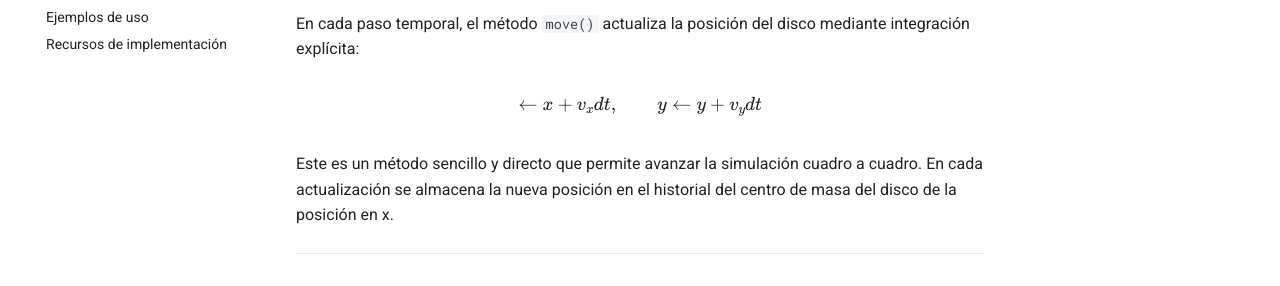
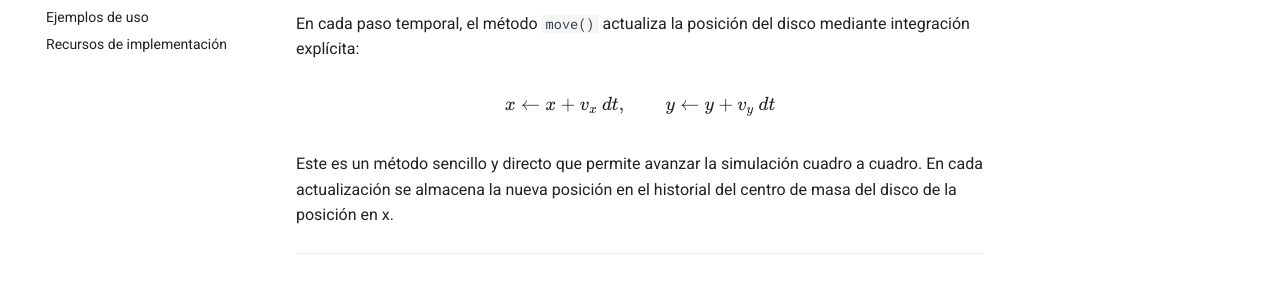
Before and after one commit to alexsandive/ProyectoFinal_Computacional, an MkDocs documentation site: the page built from docs/explanation.md, in a window 1280 px wide and 900 px high, scrolled down 886 px. Shown: the part 163-449 px from the top of the window. Built offline with MkDocs 1.6.1 and Material for MkDocs 9.7.7, drawn with Linux system fonts in a browser that asks for light colours.

Commit message:
Mas bonito

```diff
--- a/docs/explanation.md
+++ b/docs/explanation.md
@@ -30,7 +30,7 @@ Cada instancia de `Disco` puede:
 En cada paso temporal, el método `move()` actualiza la posición del disco mediante integración explícita:
 
 \[
-\leftarrow x + v_x dt,\qquad y \leftarrow y + v_y dt
+x \leftarrow x + v_x \;dt,\qquad y \leftarrow y + v_y\; dt
 \]
 
 Este es un método sencillo y directo que permite avanzar la simulación cuadro a cuadro. En cada actualización se almacena la nueva posición en el historial del centro de masa del disco de la posición en x.
```
Also changed, not shown: site/explanation/index.html.
